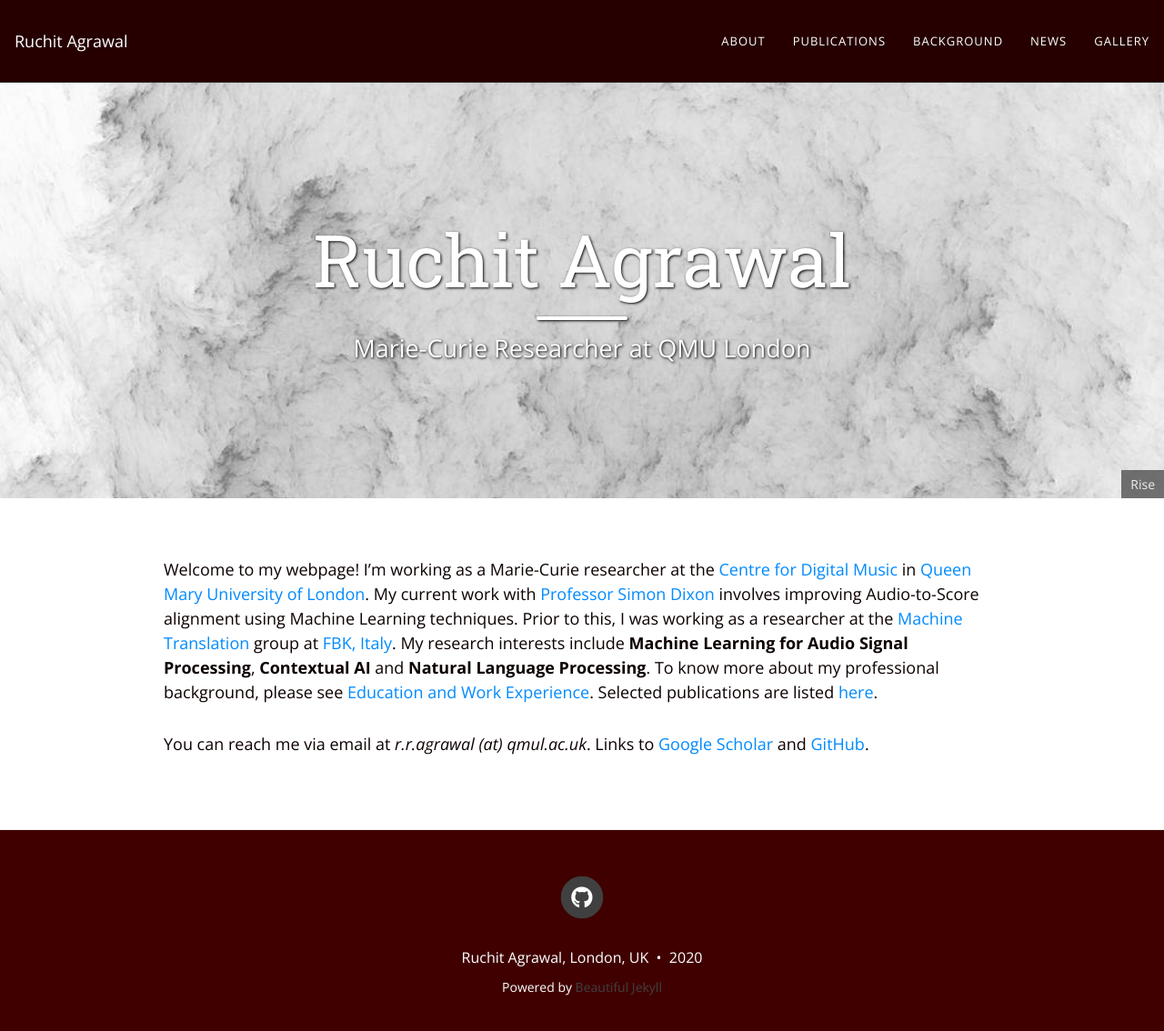
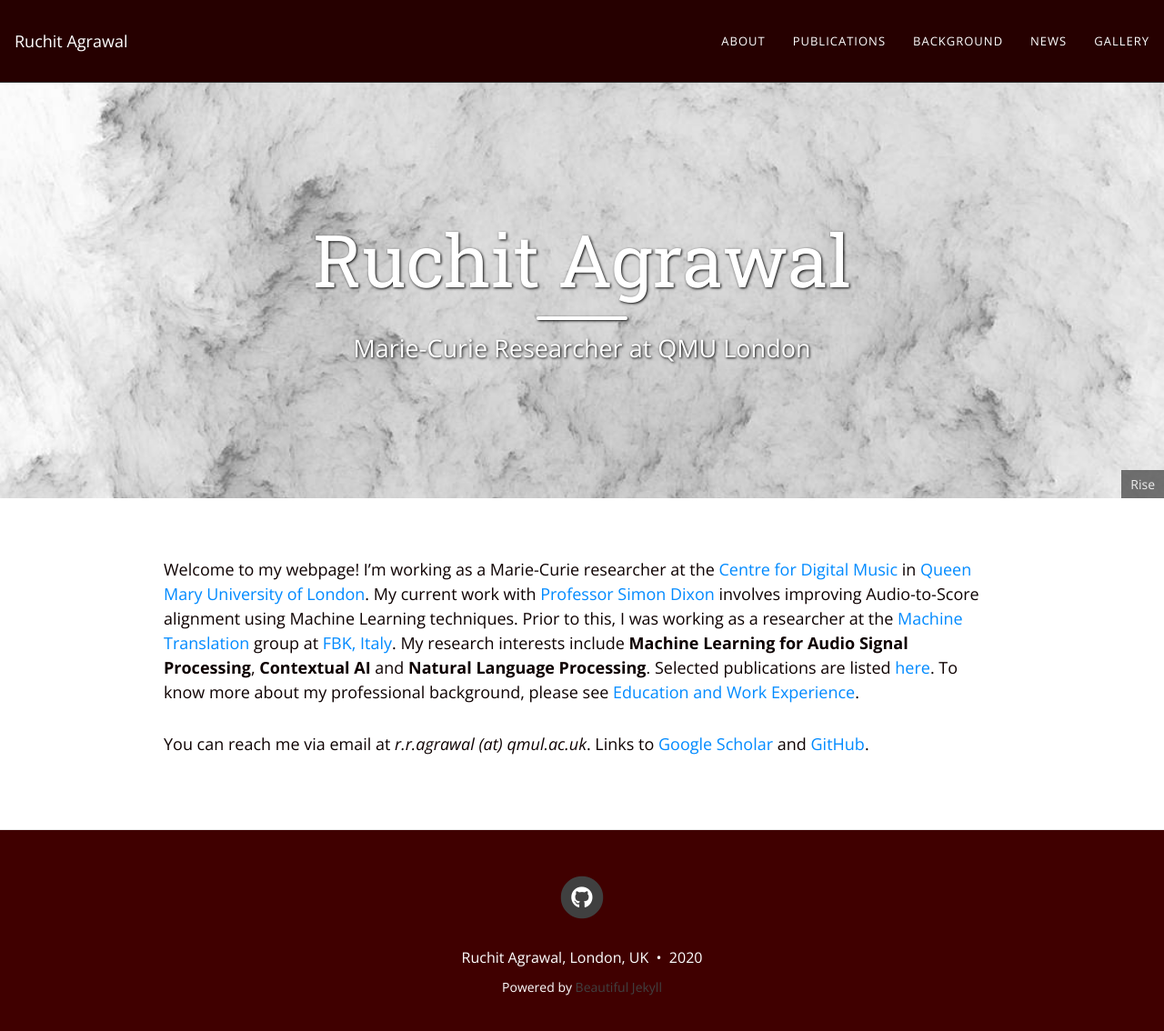
Before and after one commit to rragrawal/rragrawal.github.io, a Jekyll site: the page built from index.md, in a window 1280 px wide and 1146 px high. Shown: the top 1134 px of the window at 91% size. Built offline with Jekyll 4.4.1, drawn with Linux system fonts in a browser that asks for light colours; nearby versions of some CDN libraries.

Commit message:
Update index.md

```diff
--- a/index.md
+++ b/index.md
@@ -8,6 +8,6 @@ cover-img:
   - "/img/me1.jpg": Rise
 ---
 
-Welcome to my webpage! I'm working as a Marie-Curie researcher at the [Centre for Digital Music](https://c4dm.eecs.qmul.ac.uk/) in [Queen Mary University of London](https://www.qmul.ac.uk/). My current work with [Professor Simon Dixon](http://www.eecs.qmul.ac.uk/~simond/) involves improving Audio-to-Score alignment using Machine Learning techniques. Prior to this, I was working as a researcher at the [Machine Translation](https://ict.fbk.eu/units/hlt-mt/) group at [FBK, Italy](https://www.fbk.eu/en/). My research interests include **Machine Learning for Audio Signal Processing**, **Contextual AI** and **Natural Language Processing**. To know more about my professional background, please see [Education and Work Experience](/background). Selected publications are listed [here](/publications).
+Welcome to my webpage! I'm working as a Marie-Curie researcher at the [Centre for Digital Music](https://c4dm.eecs.qmul.ac.uk/) in [Queen Mary University of London](https://www.qmul.ac.uk/). My current work with [Professor Simon Dixon](http://www.eecs.qmul.ac.uk/~simond/) involves improving Audio-to-Score alignment using Machine Learning techniques. Prior to this, I was working as a researcher at the [Machine Translation](https://ict.fbk.eu/units/hlt-mt/) group at [FBK, Italy](https://www.fbk.eu/en/). My research interests include **Machine Learning for Audio Signal Processing**, **Contextual AI** and **Natural Language Processing**. Selected publications are listed [here](/publications). To know more about my professional background, please see [Education and Work Experience](/background).
 
 You can reach me via email at _r.r.agrawal (at) qmul.ac.uk_. Links to [Google Scholar](https://scholar.google.com/citations?user=2txekSkAAAAJ&hl=en) and [GitHub](https://github.com/rragrawal).
```
